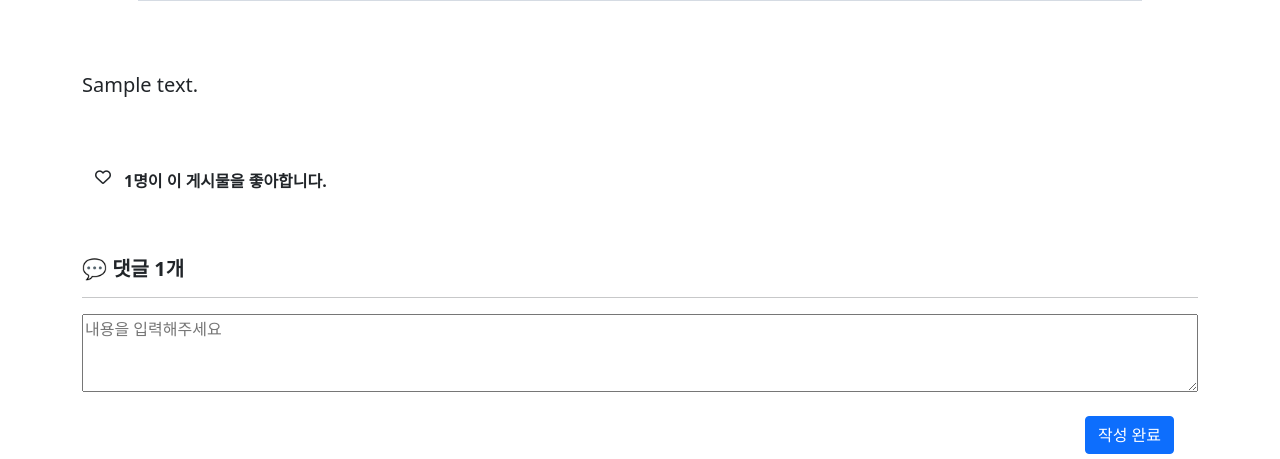
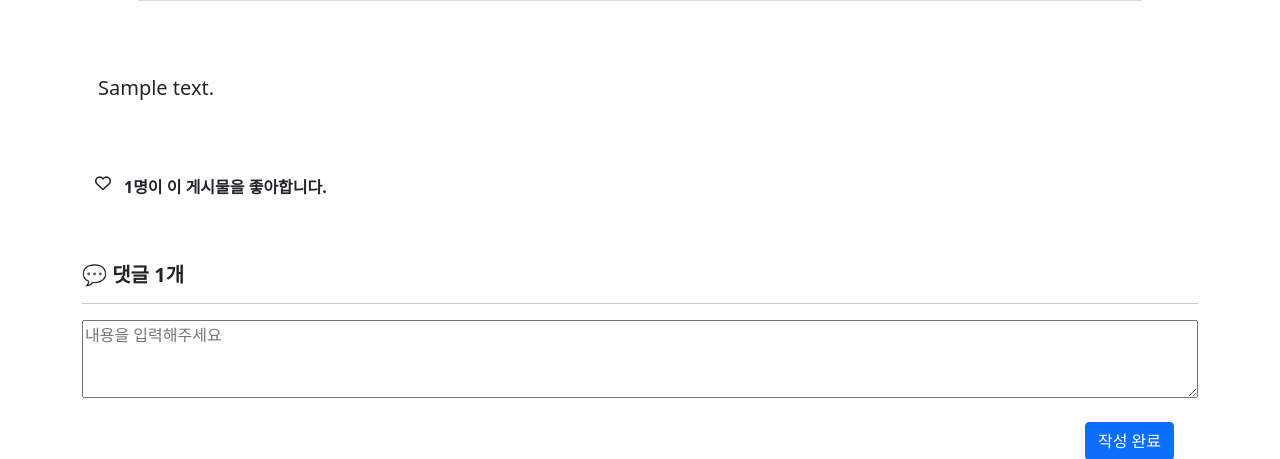
Before and after one commit to meganatc7/ESC, a Django app: page /articles/1/ in a window 1280 px wide. Shown: the part 1003-1462 px from the top of the page. Run offline with Django 3.2, Linux system fonts and the light colour scheme; tables that the repository leaves empty hold one stand-in row (values such as "Sample post"); grey boxes marked "Sample" are stand-in pictures; some libraries are stand-ins or nearby versions.

Commit message:
Modify content & pagination feature

```diff
--- a/articles/templates/articles/board.html
+++ b/articles/templates/articles/board.html
@@ -46,7 +46,7 @@
     {% endif %}
   </h4>
   <hr>
-  {% for article in articles %}
+  {% for article in posts %}
     <div class="card mb-3">
       <a href="{% url "articles:detail" article.pk %}" style="text-decoration: none; color: black;">
         <div class="card-body d-flex justify-content-between">
--- a/articles/templates/articles/detail.html
+++ b/articles/templates/articles/detail.html
@@ -42,8 +42,8 @@
   {% endfor %}
 
   {% comment %} 내용 {% endcomment %}
-  <div class="my-5">
-    <h5>{{ article.content }}</h5>
+  <div class="my-5 mx-3">
+    <p style="font-size: 20px;">{{ article.content|linebreaksbr }}</p>
   </div>
   {% if request.user == article.user %}
     <hr>
@@ -141,7 +141,7 @@
 
     {% comment %} 댓글내용 {% endcomment %}
     <div>
-      {{ comment.content }}
+      {{ comment.content|linebreaksbr }}
     </div>
     <hr>
     <br>
```
